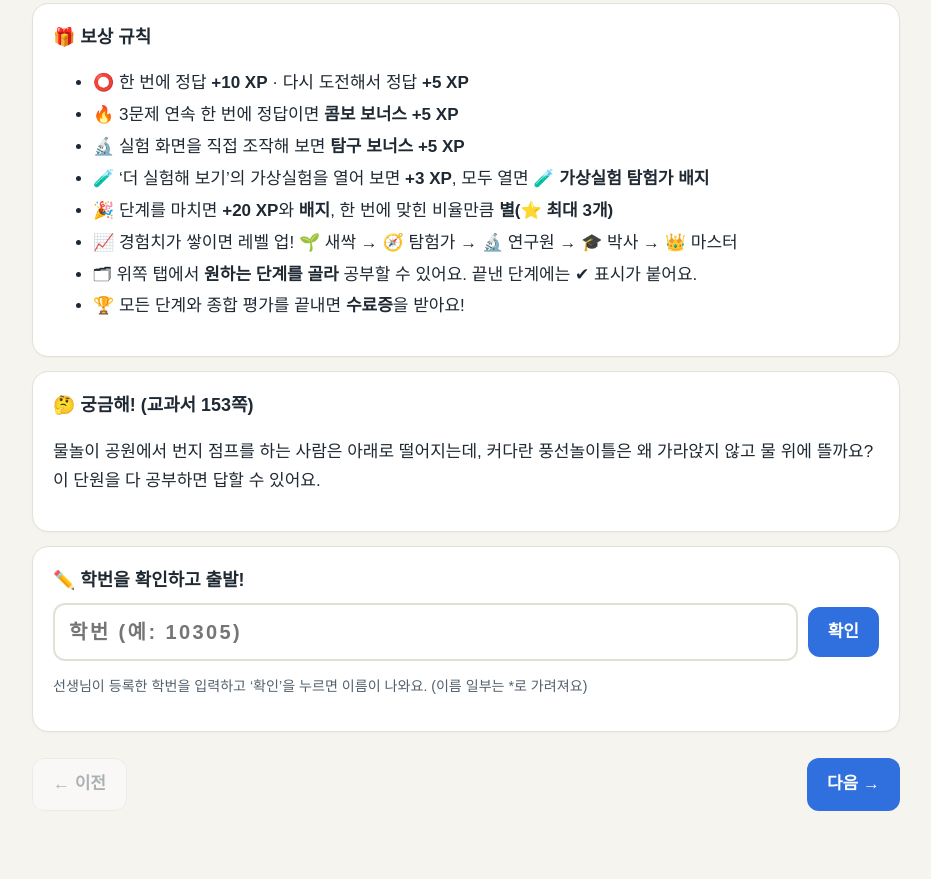
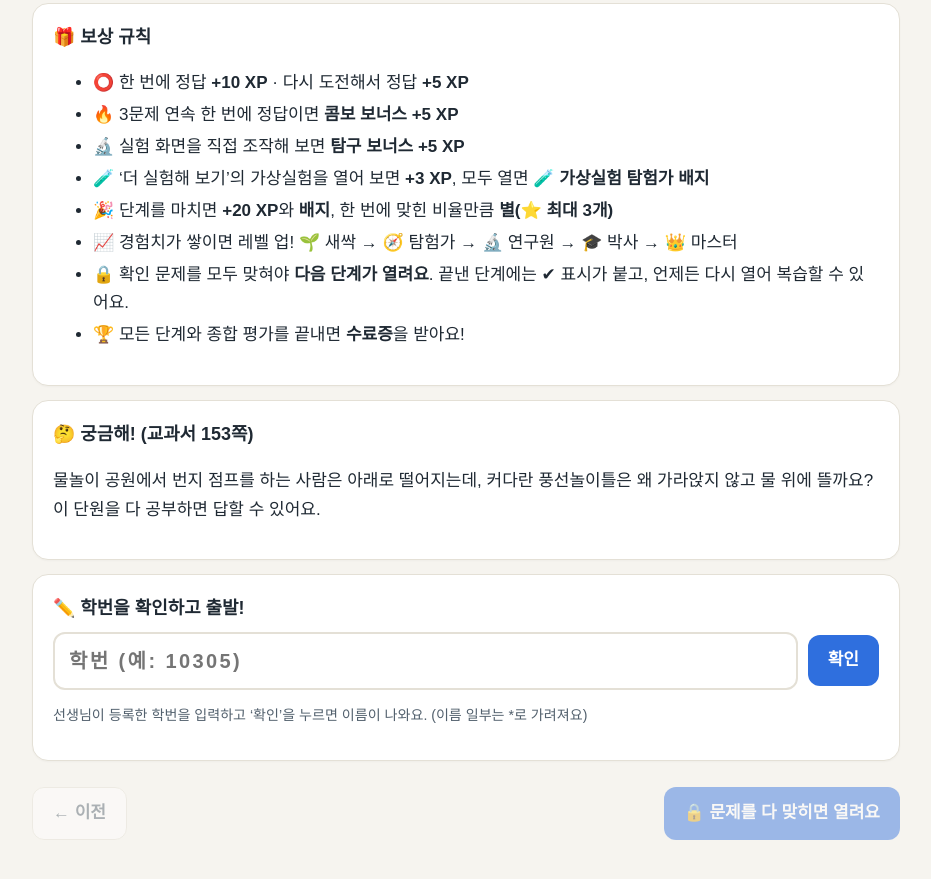
Before and after one commit to mingki88-cpu/--force, a plain HTML site: page index.html in a window 1280 px wide. Shown: the part 909-1788 px from the top of the page, without its empty margins (174-1105 px from the left). Drawn offline with Linux system fonts and the light colour scheme.

Commit message:
Add files via upload

```diff
--- a/index.html
+++ b/index.html
@@ -231,7 +231,7 @@
       <li>🧪 ‘더 실험해 보기’의 가상실험을 열어 보면 <b>+3 XP</b>, 모두 열면 <b>🧪 가상실험 탐험가 배지</b></li>
       <li>🎉 단계를 마치면 <b>+20 XP</b>와 <b>배지</b>, 한 번에 맞힌 비율만큼 <b>별(⭐ 최대 3개)</b></li>
       <li>📈 경험치가 쌓이면 레벨 업! 🌱 새싹 → 🧭 탐험가 → 🔬 연구원 → 🎓 박사 → 👑 마스터</li>
-      <li>🗂 위쪽 탭에서 <b>원하는 단계를 골라</b> 공부할 수 있어요. 끝낸 단계에는 ✔ 표시가 붙어요.</li>
+      <li>🔒 확인 문제를 모두 맞혀야 <b>다음 단계가 열려요</b>. 끝낸 단계에는 ✔ 표시가 붙고, 언제든 다시 열어 복습할 수 있어요.</li>
       <li>🏆 모든 단계와 종합 평가를 끝내면 <b>수료증</b>을 받아요!</li>
     </ul>
   </div>
@@ -1034,7 +1034,7 @@ $("bClose").onclick=()=>$("badgeModal").classList.remove("open");
 const lessons=[...document.querySelectorAll("section.lesson")];
 const LAST=lessons.length-1;
 const nav=$("nav"), navBtns=[];
-const unlocked=i=>true;   // 모든 단계를 자유롭게 열 수 있어요 (순서 잠금 없음)
+const unlocked=i=>TEACHER||i===0||!!state.done[i-1];   // 앞 단계를 마쳐야 다음 단계가 열려요 (선생님 모드는 모두 열림)
 lessons.forEach((s,i)=>{
   if(s.dataset.part){const p=document.createElement("span");p.className="part";p.textContent=s.dataset.part;nav.appendChild(p);}
   const b=document.createElement("button");
@@ -1062,8 +1062,8 @@ function go(i,stay){
   });
   const nb=$("nextBtn");
   $("prevBtn").disabled=i===0;
-  nb.disabled=i===LAST;
-  nb.textContent="다음 →";
+  nb.disabled=i===LAST||!unlocked(i+1);
+  nb.textContent=(i<LAST&&!unlocked(i+1))?"🔒 문제를 다 맞히면 열려요":"다음 →";
   updateBar(); save(); if(moved) report();
   if(!stay){navBtns[i].scrollIntoView({inline:"center",block:"nearest",behavior:"smooth"});window.scrollTo({top:0,behavior:"smooth"});}
 }
@@ -1739,7 +1739,7 @@ document.querySelectorAll(".sim").forEach((s,i)=>{
 function teacherMode(){
   if(!TEACHER) return;
   const ban=document.createElement("div"); ban.className="tbanner";
-  ban.textContent="👩‍🏫 선생님 모드 · 학생 기록과 따로 저장돼요";
+  ban.textContent="👩‍🏫 선생님 모드 · 모든 단계 열림 · 학생 기록과 따로 저장돼요";
   document.body.insertBefore(ban,document.body.firstChild);
   const p=document.createElement("div"); p.id="tpanel";
   p.innerHTML=`<div class="th" id="tHead"><span>👩‍🏫 선생님 도구</span><span id="tFold">▾</span></div>
```
